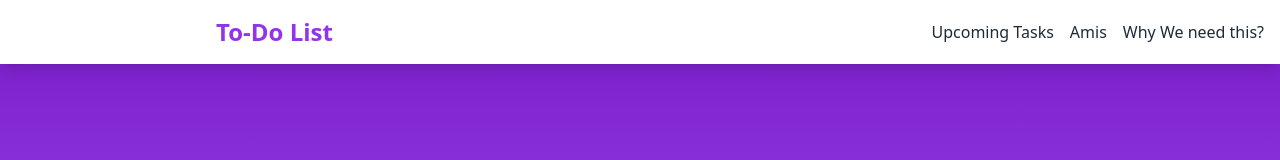
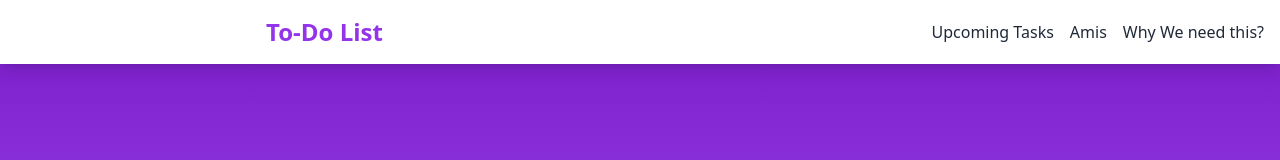
Before and after one commit to GeneJosie/ApplicationTODO, a plain HTML site: page index.html in a window 1280 px wide. Shown: the top 160 px of the page. Drawn offline with nearby package versions, Linux system fonts and the light colour scheme.

Commit message:
j'ai deplace To-Do List 250px vers la droite

```diff
--- a/index.html
+++ b/index.html
@@ -8,7 +8,7 @@
     <script src="https://cdn.tailwindcss.com"></script>
     <style>
       .move-left {
-        margin-left: 200px; /* Décalage de 200px vers la gauche */
+        margin-left: 250px; /* Décalage de 200px vers la gauche */
       }
     </style>
   </head>
```
